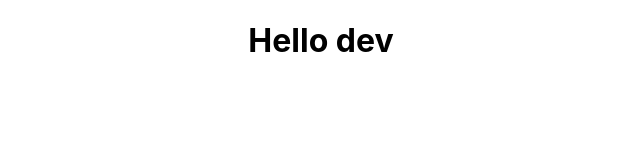
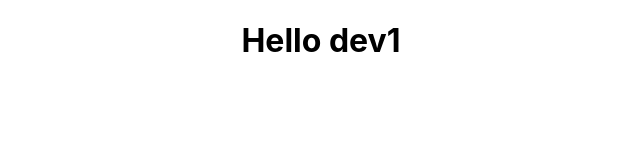
Before and after one commit to hoangnt-tgl/react, a React (Create React App) app: page / in a window 1280 px wide. Shown: the top 160 px of the page, without its empty margins (319-959 px from the left). Built offline with nearby package versions, Linux system fonts and the light colour scheme.

Commit message:
init dev1

```diff
--- a/src/App.js
+++ b/src/App.js
@@ -4,7 +4,7 @@ import "./App.css";
 function App() {
   return (
     <div className="App">
-      <h1>Hello dev</h1>
+      <h1>Hello dev1</h1>
     </div>
   );
 }
```
